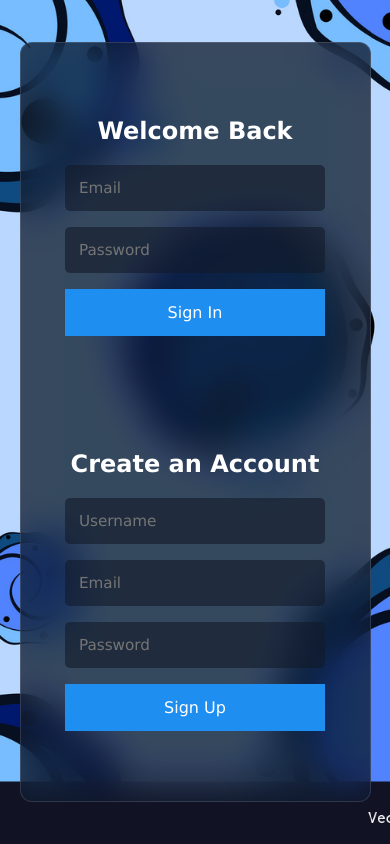
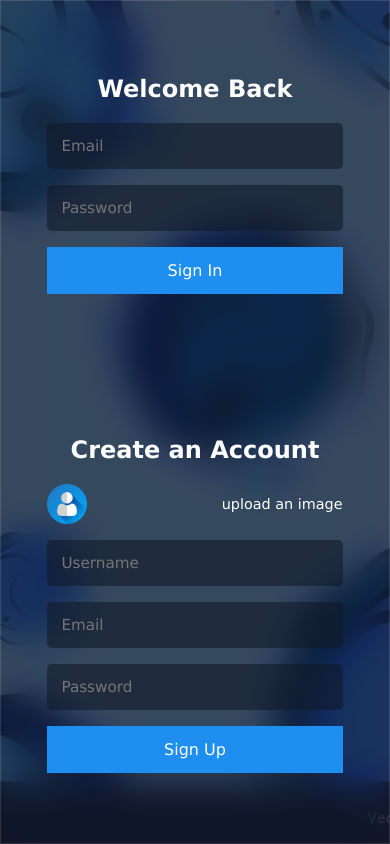
Before and after one commit to aniketsharma1732/Real-Time-Chat-App, a React (Vite) app: page / in a window 390 px wide. Built offline with nearby package versions, Linux system fonts and the light colour scheme; no server answers; the HTML template or start-up script is replaced by a standard one.

Commit message:
fixing profile changes

```diff
--- a/src/components/chats/Chat.jsx
+++ b/src/components/chats/Chat.jsx
@@ -17,11 +17,39 @@ const Chat = ({ setActiveSection }) => {
     const [chat, setChat] = useState(null);
     const [open, setOpen] = useState(false);
     const [text, setText] = useState("");
-    const { chatId, user, isCurrentUserBlocked, isReceiverBlocked } = useChatStore();
+    const { chatId, user } = useChatStore();
     const { currentUser } = useUserStore();
     const [img, setImg] = useState({ file: null, url: "" });
     const endRef = useRef(null);
     const [zoomedImage, setZoomedImage] = useState(null);
+
+    // 🔴 local block states that will be updated in real-time
+    const [isCurrentUserBlocked, setIsCurrentUserBlocked] = useState(false);
+    const [isReceiverBlocked, setIsReceiverBlocked] = useState(false);
+
+    // 🔴 Real-time listener for block changes
+    useEffect(() => {
+        if (!currentUser || !user) return;
+
+        const unsub = onSnapshot(doc(db, "users", currentUser.id), (docSnap) => {
+            if (docSnap.exists()) {
+                const blocked = docSnap.data().blocked || [];
+                setIsReceiverBlocked(blocked.includes(user.id));
+            }
+        });
+
+        const unsubOther = onSnapshot(doc(db, "users", user.id), (docSnap) => {
+            if (docSnap.exists()) {
+                const blocked = docSnap.data().blocked || [];
+                setIsCurrentUserBlocked(blocked.includes(currentUser.id));
+            }
+        });
+
+        return () => {
+            unsub();
+            unsubOther();
+        };
+    }, [currentUser, user]);
 
     useEffect(() => {
         if (!chatId) return;
@@ -54,7 +82,7 @@ const Chat = ({ setActiveSection }) => {
     };
 
     const handleSend = async () => {
-        if (text.trim() === "") return;
+        if (text.trim() === "" || isCurrentUserBlocked || isReceiverBlocked) return;
 
         let imgUrl = null;
 
@@ -160,17 +188,6 @@ const Chat = ({ setActiveSection }) => {
             </div>
 
             <div className="bottom">
-                {/* <div className="icons">
-                    <label htmlFor="fileUpload">
-                        <img src="./img.png" alt="Upload" />
-                    </label>
-                    <input
-                        type="file"
-                        id="fileUpload"
-                        style={{ display: "none" }}
-                        onChange={handleImg}
-                    />
-                </div> */}
                 <input
                     type="text"
                     placeholder={isCurrentUserBlocked || isReceiverBlocked ? "you cannot send a message" : "Type a message..."}
@@ -188,7 +205,6 @@ const Chat = ({ setActiveSection }) => {
                 </button>
             </div>
 
-            {/* Fullscreen Zoom Image Modal */}
             {zoomedImage && (
                 <div className="imageModal">
                     <span className="closeBtn" onClick={() => setZoomedImage(null)}>×</span>
--- a/src/components/details/Detail.jsx
+++ b/src/components/details/Detail.jsx
@@ -1,50 +1,15 @@
-import { doc, updateDoc, arrayUnion, arrayRemove } from "firebase/firestore";
 import { useChatStore } from "../../lib/chatStore";
-import { auth, db } from "../../lib/firebase";
 import { useUserStore } from "../../lib/userStore";
 import "./detail.css";
 
 const Detail = ({ setActiveSection }) => {
-  const {
-    chatId,
-    user,
-    isCurrentUserBlocked,
-    isReceiverBlocked,
-    changeBlock,
-  } = useChatStore();
+  const { user, isReceiverBlocked, toggleBlock } = useChatStore();
   const { currentUser } = useUserStore();
 
   const handleBlock = async () => {
-  if (!user) return;
-
-  const currentUserRef = doc(db, "users", currentUser.id);
-  const receiverRef = doc(db, "users", user.id);
-
-  try {
-    if (isReceiverBlocked) {
-      // 🔓 Unblock: remove currentUser from receiver's blockedBy
-      await updateDoc(currentUserRef, {
-        blocked: arrayRemove(user.id),
-      });
-      await updateDoc(receiverRef, {
-        blockedBy: arrayRemove(currentUser.id), // optional, if you're using a separate array
-      });
-    } else {
-      // 🔒 Block: add currentUser to receiver's blockedBy
-      await updateDoc(currentUserRef, {
-        blocked: arrayUnion(user.id),
-      });
-      await updateDoc(receiverRef, {
-        blockedBy: arrayUnion(currentUser.id), // optional, if you're using a separate array
-      });
-    }
-
-    changeBlock();
-  } catch (err) {
-    console.log(err);
-  }
-};
-
+    if (!user || !currentUser) return;
+    await toggleBlock(); // uses Firestore + real-time sync from chatStore
+  };
 
   return (
     <div className="detail">
@@ -61,21 +26,13 @@ const Detail = ({ setActiveSection }) => {
       <div className="user">
         <img src={user?.avatar || "./avatar.png"} alt="" />
         <h2>{user?.username}</h2>
-        <p>
-          {user?.username} and you are talking through a secured connection
-        </p>
+        <p>{user?.username} and you are talking through a secured connection</p>
       </div>
 
       <div className="info">
         <button onClick={handleBlock}>
-          {isCurrentUserBlocked
-            ? "You are blocked"
-            : isReceiverBlocked
-            ? "Unblock user"
-            : "Block User"}
+          {isReceiverBlocked ? "Unblock User" : "Block User"}
         </button>
-
-
       </div>
     </div>
   );
--- a/src/components/list/chatList/ChatList.jsx
+++ b/src/components/list/chatList/ChatList.jsx
@@ -14,22 +14,24 @@ const ChatList = ({ setActiveSection }) => {
   const { changeChat } = useChatStore();
 
   useEffect(() => {
+    if (!currentUser?.id) return;
+
     const unSub = onSnapshot(doc(db, "userchats", currentUser.id), async (res) => {
       const items = res.data()?.chats || [];
 
       const promises = items.map(async (item) => {
         const userDocRef = doc(db, "users", item.receiverId);
         const userDocSnap = await getDoc(userDocRef);
-        const user = userDocSnap.data();
+        const user = userDocSnap.exists() ? userDocSnap.data() : null;
         return { ...item, user };
       });
 
       const chatData = await Promise.all(promises);
-      setChats(chatData.sort((a, b) => b.updatedAt - a.updatedAt));
+      setChats(chatData.sort((a, b) => (b.updatedAt || 0) - (a.updatedAt || 0)));
     });
 
     return () => unSub();
-  }, [currentUser.id]);
+  }, [currentUser?.id]);
 
   const handleSelect = async (chat) => {
     const userChats = chats.map(({ user, ...rest }) => rest);
@@ -52,14 +54,13 @@ const ChatList = ({ setActiveSection }) => {
       if (window.innerWidth <= 768 && setActiveSection) {
         setActiveSection("chat");
       }
-
     } catch (err) {
       console.log(err);
     }
   };
 
   const filteredChats = chats.filter(c =>
-    c.user.username.toLowerCase().includes(input.toLowerCase())
+    c.user?.username?.toLowerCase().includes(input.toLowerCase())
   );
 
   return (
@@ -90,19 +91,19 @@ const ChatList = ({ setActiveSection }) => {
         >
           <img
             src={
-              chat.user.blocked.includes(currentUser.id)
+              chat.user?.blocked?.includes(currentUser.id)
                 ? "./avatar.png"
-                : chat.user.avatar || "./avatar.png"
+                : chat.user?.avatar || "./avatar.png"
             }
             alt=""
           />
           <div className="texts">
             <span>
-              {chat.user.blocked.includes(currentUser.id)
+              {chat.user?.blocked?.includes(currentUser.id)
                 ? "User"
-                : chat.user.username}
+                : chat.user?.username || "Unknown"}
             </span>
-            <p>{chat.lastMessage}</p>
+            <p>{chat.lastMessage || ""}</p>
           </div>
         </div>
       ))}
--- a/src/components/login/Login.jsx
+++ b/src/components/login/Login.jsx
@@ -2,21 +2,37 @@ import { useState } from "react";
 import "./login.css";
 import { ToastContainer, toast } from "react-toastify";
 import "react-toastify/dist/ReactToastify.css";
+import { deleteUser } from "firebase/auth";
 
 import {
   createUserWithEmailAndPassword,
   signInWithEmailAndPassword,
 } from "firebase/auth";
+import { doc, setDoc, runTransaction } from "firebase/firestore";
+
 import { auth, db } from "../../lib/firebase";
-import { doc, setDoc } from "firebase/firestore";
 import upload from "../../lib/upload";
+import { useUserStore } from "../../lib/userStore";
+
+// ✅ Email validation function
+const isValidEmail = (email) => /^[^\s@]+@[^\s@]+\.[^\s@]+$/.test(email);
+
+// ✅ Transaction to safely reserve username
+const reserveUsername = async (username, uid) => {
+  if (!username) throw new Error("Username is required");
+  const usernameRef = doc(db, "usernames", username);
+
+  await runTransaction(db, async (transaction) => {
+    const docSnap = await transaction.get(usernameRef);
+    if (docSnap.exists()) {
+      throw new Error("Username already taken!");
+    }
+    transaction.set(usernameRef, { uid });
+  });
+};
 
 const Login = () => {
-  const [avatar, setAvatar] = useState({
-    file: null,
-    url: "",
-  });
-
+  const [avatar, setAvatar] = useState({ file: null, url: "" });
   const [loading, setLoading] = useState(false);
 
   const handleAvatar = (e) => {
@@ -28,62 +44,102 @@ const Login = () => {
     }
   };
 
+  // ✅ Login handler
   const handleLogin = async (e) => {
     e.preventDefault();
     setLoading(true);
+
     const formData = new FormData(e.target);
-    const { email, password } = Object.fromEntries(formData);
+    const { loginEmail, loginPassword } = Object.fromEntries(formData);
 
-    if (!email || !password) {
+    if (!loginEmail || !loginPassword) {
       toast.error("Please enter both email and password.");
       setLoading(false);
       return;
     }
 
+    if (!isValidEmail(loginEmail)) {
+      toast.error("Please enter a valid email address.");
+      setLoading(false);
+      return;
+    }
+
     try {
-      await signInWithEmailAndPassword(auth, email, password);
-      // The user state will update via onAuthStateChanged
+      await signInWithEmailAndPassword(auth, loginEmail, loginPassword);
+
+      // Reset old user & chat state before fetching new one
+      const { fetchUserInfo, resetUser } = useUserStore.getState();
+      resetUser();
+      await fetchUserInfo(auth.currentUser.uid);
     } catch (err) {
       console.error(err);
-      toast.error(err.message);
+      toast.error(err.message || "Login failed. Please try again.");
     } finally {
       setLoading(false);
     }
   };
 
+  // ✅ Register handler
   const handleRegister = async (e) => {
     e.preventDefault();
     setLoading(true);
+
     const formData = new FormData(e.target);
-    const { username, email, password } = Object.fromEntries(formData);
+    const { signupUsername, signupEmail, signupPassword } = Object.fromEntries(formData);
 
-    if (!username || !email || !password) {
+    if (!signupUsername || !signupEmail || !signupPassword) {
       toast.error("Please fill in all fields.");
       setLoading(false);
       return;
     }
 
+    if (!isValidEmail(signupEmail)) {
+      toast.error("Please enter a valid email address.");
+      setLoading(false);
+      return;
+    }
+
+    let userCredential;
+
     try {
-      const res = await createUserWithEmailAndPassword(auth, email, password);
+      // Step 1: Create Firebase Auth user
+      userCredential = await createUserWithEmailAndPassword(auth, signupEmail, signupPassword);
+
+      // Step 2: Try to reserve the username
+      await reserveUsername(signupUsername, userCredential.user.uid);
+
+      // Step 3: Upload avatar if provided
       const imgUrl = avatar.file ? await upload(avatar.file) : "";
 
-      await setDoc(doc(db, "users", res.user.uid), {
-        username,
-        email,
+      // Step 4: Save user profile
+      await setDoc(doc(db, "users", userCredential.user.uid), {
+        username: signupUsername,
+        email: signupEmail,
         avatar: imgUrl,
-        id: res.user.uid,
+        id: userCredential.user.uid,
         blocked: [],
       });
 
-      await setDoc(doc(db, "userchats", res.user.uid), {
-        chats: [],
-      });
+      // Step 5: Initialize empty chat list
+      await setDoc(doc(db, "userchats", userCredential.user.uid), { chats: [] });
+
+      // Step 6: Fetch user info for local store
+      const { fetchUserInfo } = useUserStore.getState();
+      await fetchUserInfo(userCredential.user.uid);
 
       toast.success("Account created successfully!");
-      // User is already logged in, no need to redirect or manually sign in
     } catch (err) {
       console.error(err);
       toast.error(err.message || "An error occurred during registration.");
+
+      // If username reservation fails, remove the Auth account
+      if (userCredential?.user) {
+        try {
+          await deleteUser(userCredential.user);
+        } catch (deleteErr) {
+          console.error("Error deleting user:", deleteErr);
+        }
+      }
     } finally {
       setLoading(false);
     }
@@ -91,34 +147,75 @@ const Login = () => {
 
   return (
     <div className="login">
+      {/* Login Section */}
       <div className="item">
         <h2>Welcome Back</h2>
-        <form onSubmit={handleLogin}>
-          <input type="text" placeholder="Email" name="email" />
-          <input type="password" placeholder="Password" name="password" />
-          <button disabled={loading}>{loading ? "Loading..." : "Sign In"}</button>
+        <form onSubmit={handleLogin} autoComplete="off">
+          <input
+            type="email"
+            placeholder="Email"
+            name="loginEmail"
+            autoComplete="new-email"
+          />
+          <input
+            type="password"
+            placeholder="Password"
+            name="loginPassword"
+            autoComplete="new-password"
+          />
+          <button disabled={loading}>
+            {loading ? "Loading..." : "Sign In"}
+          </button>
         </form>
       </div>
+
       <div className="separator"></div>
+
+      {/* Register Section */}
       <div className="item">
         <h2>Create an Account</h2>
-        <form onSubmit={handleRegister}>
-          {/* <label htmlFor="file">
-            <img src={avatar.url || "./avatar.png"} alt="Avatar" />
-            Upload an image
-          </label> */}
+        <form onSubmit={handleRegister} autoComplete="off">
+          {/* Profile Image Upload */}
+          <label htmlFor="file" className="avatarLabel">
+            <img
+              src={avatar.url || "./avatar.png"}
+              alt="Avatar"
+              className="avatarPreview"
+            />
+            <span>upload an image</span>
+          </label>
           <input
             type="file"
             id="file"
             style={{ display: "none" }}
+            accept="image/*"
             onChange={handleAvatar}
           />
-          <input type="text" placeholder="Username" name="username" />
-          <input type="text" placeholder="Email" name="email" />
-          <input type="password" placeholder="Password" name="password" />
-          <button disabled={loading}>{loading ? "Loading..." : "Sign Up"}</button>
+
+          <input
+            type="text"
+            placeholder="Username"
+            name="signupUsername"
+            autoComplete="new-username"
+          />
+          <input
+            type="email"
+            placeholder="Email"
+            name="signupEmail"
+            autoComplete="new-email"
+          />
+          <input
+            type="password"
+            placeholder="Password"
+            name="signupPassword"
+            autoComplete="new-password"
+          />
+          <button disabled={loading}>
+            {loading ? "Loading..." : "Sign Up"}
+          </button>
         </form>
       </div>
+
       <ToastContainer />
     </div>
   );
--- a/src/index.css
+++ b/src/index.css
@@ -6,7 +6,9 @@
     "Lucida Sans Unicode", Geneva, Verdana, sans-serif;
 }
 
-html, body, #root{
+html,
+body,
+#root {
   background-image: url("/public/bg.jpg");
   background-size: cover;
   background-position: center;
@@ -22,21 +24,30 @@ html, body, #root{
   transition: background-color 0.3s ease;
 }
 
-.container{
+.container {
 
   width: 90vw;
   height: 90vh;
   background-color: rgba(17, 25, 40, 0.75);
   backdrop-filter: blur(19px) saturate(180%);
   border-radius: 12px;
-  border: 1px solid rgba(255,255,255,0.125);
+  border: 1px solid rgba(255, 255, 255, 0.125);
   display: flex;
 }
 
-.loading{
+.loading {
   padding: 50px;
   font-size: 36px;
   border-radius: 10px;
   background-color: rgba(17, 25, 40, 0.9);
 
 }
+
+@media (max-width: 768px) {
+  .container {
+    width: 100vw;
+    height: 100vh;
+    border-radius: 0;
+
+  }
+}
--- a/src/lib/chatStore.js
+++ b/src/lib/chatStore.js
@@ -1,49 +1,109 @@
-import { create } from 'zustand';
-import { db } from "./firebase";
-import { doc, getDoc } from 'firebase/firestore';
-import { useUserStore } from './userStore';
+import { create } from "zustand";
+import { useUserStore } from "./userStore";
+import { db } from "../lib/firebase";
+import {
+  doc,
+  onSnapshot,
+  updateDoc,
+  arrayUnion,
+  arrayRemove,
+} from "firebase/firestore";
 
-export const useChatStore = create((set) => ({
+export const useChatStore = create((set, get) => ({
   chatId: null,
   user: null,
   isCurrentUserBlocked: false,
   isReceiverBlocked: false,
+  unsubscribes: [], // track multiple listeners
 
   changeChat: (chatId, user) => {
     const currentUser = useUserStore.getState().currentUser;
 
-    // 🔒 Safe checks to avoid "includes of undefined" error
-    const isCurrentUserBlocked = user?.blocked?.includes(currentUser.id);
-    const isReceiverBlocked = currentUser?.blocked?.includes(user?.id);
-
-    if (isCurrentUserBlocked) {
-      return set({
-        chatId,
-        user: null,
-        isCurrentUserBlocked: true,
-        isReceiverBlocked: false,
-      });
-    } else if (isReceiverBlocked) {
-      return set({
-        chatId,
+    if (!chatId || !user) {
+      // cleanup if no chat selected
+      get().unsubscribes.forEach((u) => u && u());
+      set({
+        chatId: null,
         user: null,
         isCurrentUserBlocked: false,
-        isReceiverBlocked: true,
+        isReceiverBlocked: false,
+        unsubscribes: [],
       });
-    } else {
-      return set({
-        chatId,
-        user,
-        isCurrentUserBlocked: false,
-        isReceiverBlocked: false,
-      });
+      return;
+    }
+
+    // cleanup old listeners
+    get().unsubscribes.forEach((u) => u && u());
+
+    // Listen to target user's doc → to know if they block me
+    const unsubTarget = onSnapshot(doc(db, "users", user.id), (docSnap) => {
+      if (docSnap.exists()) {
+        const targetUser = docSnap.data();
+        const currentUser = useUserStore.getState().currentUser;
+
+        const isCurrentUserBlocked = targetUser?.blocked?.includes(currentUser?.id);
+
+        set((state) => ({
+          ...state,
+          user: { ...targetUser, id: user.id },
+          isCurrentUserBlocked,
+        }));
+      }
+    });
+
+    // Listen to current user's doc → to know if I block them
+    const unsubCurrent = onSnapshot(doc(db, "users", currentUser.id), (docSnap) => {
+      if (docSnap.exists()) {
+        const me = docSnap.data();
+        const isReceiverBlocked = me?.blocked?.includes(user?.id);
+
+        set((state) => ({
+          ...state,
+          isReceiverBlocked,
+        }));
+      }
+    });
+
+    set({
+      chatId,
+      user,
+      unsubscribes: [unsubTarget, unsubCurrent],
+    });
+  },
+
+  toggleBlock: async () => {
+    const { user, isReceiverBlocked } = get();
+    const currentUser = useUserStore.getState().currentUser;
+
+    if (!user || !currentUser) return;
+
+    const userRef = doc(db, "users", currentUser.id);
+
+    try {
+      if (isReceiverBlocked) {
+        // unblock
+        await updateDoc(userRef, {
+          blocked: arrayRemove(user.id),
+        });
+      } else {
+        // block
+        await updateDoc(userRef, {
+          blocked: arrayUnion(user.id),
+        });
+      }
+    } catch (err) {
+      console.error("Error updating block status: ", err);
     }
   },
 
-  changeBlock: () => {
-    set((state) => ({
-      ...state,
-      isReceiverBlocked: !state.isReceiverBlocked
-    }));
-  }
+  resetChat: () => {
+    get().unsubscribes.forEach((u) => u && u());
+    set({
+      chatId: null,
+      user: null,
+      isCurrentUserBlocked: false,
+      isReceiverBlocked: false,
+      unsubscribes: [],
+    });
+  },
 }));
--- a/src/lib/firebase.js
+++ b/src/lib/firebase.js
@@ -7,7 +7,7 @@ const firebaseConfig = {
   apiKey: import.meta.env.VITE_API_KEY,
   authDomain: "reactchat-c36fb.firebaseapp.com",
   projectId: "reactchat-c36fb",
-  storageBucket: "reactchat-c36fb.appspot.com",  // ✅ fix typo here too
+  storageBucket: "reactchat-c36fb.firebasestorage.app",  // ✅ fix typo here too
   messagingSenderId: "797681833049",
   appId: "1:797681833049:web:699d7e675cf8ac2149cd48"
 };
--- a/src/lib/userStore.js
+++ b/src/lib/userStore.js
@@ -1,28 +1,55 @@
-import {create} from 'zustand';
-import{db} from "./firebase";
-import { doc, getDoc } from 'firebase/firestore';
-// import { useUserStore } from 'zustand';
+import { create } from "zustand";
+import { db } from "./firebase";
+import { doc, onSnapshot } from "firebase/firestore";
+import { useChatStore } from "./chatStore";
 
-export const useUserStore = create((set) =>({
-    currentUser:null,
-    isLoading:true,
-    fetchUserInfo: async (uid)=>{
-        if(!uid) return set({currentUser:null, isLoading:false});
-        try{
-            const docRef = doc(db, "users", uid);
-            const docSnap = await getDoc(docRef);
+let unsubscribeUser = null; // keep track of Firestore listener
 
-            if(docSnap.exists()){
-                set({currentUser: docSnap.data(), isLoading: false });
-            }else {
-                set({currentUser:null, isLoading:false});
+export const useUserStore = create((set) => ({
+  currentUser: null,
+  isLoading: true,
 
-            }
+  fetchUserInfo: (uid) => {
+    if (!uid) {
+      set({ currentUser: null, isLoading: false });
+      return;
+    }
 
-        }catch(err){
-            console.log(err)
-            return set({currentUser:null, isLoading:false});
+    // If already listening, stop old listener
+    if (unsubscribeUser) {
+      unsubscribeUser();
+      unsubscribeUser = null;
+    }
+
+    try {
+      const docRef = doc(db, "users", uid);
+
+      // Real-time listener
+      unsubscribeUser = onSnapshot(docRef, (docSnap) => {
+        if (docSnap.exists()) {
+          set({ currentUser: docSnap.data(), isLoading: false });
+        } else {
+          set({ currentUser: null, isLoading: false });
         }
-    },
+      });
+    } catch (err) {
+      console.log(err);
+      set({ currentUser: null, isLoading: false });
+    }
+  },
 
+  resetUser: () => {
+    // Stop Firestore listener
+    if (unsubscribeUser) {
+      unsubscribeUser();
+      unsubscribeUser = null;
+    }
+
+    // Reset user
+    set({ currentUser: null, isLoading: false });
+
+    // Reset chat store completely
+    const { resetChat } = useChatStore.getState();
+    if (resetChat) resetChat();
+  },
 }));
```
Also changed, not shown: src/App.jsx (+6 -3 lines), src/components/chats/chat.css (+5 -2 lines), src/components/login/login.css (+31 -11 lines), src/lib/upload.js (+24 -15 lines).
